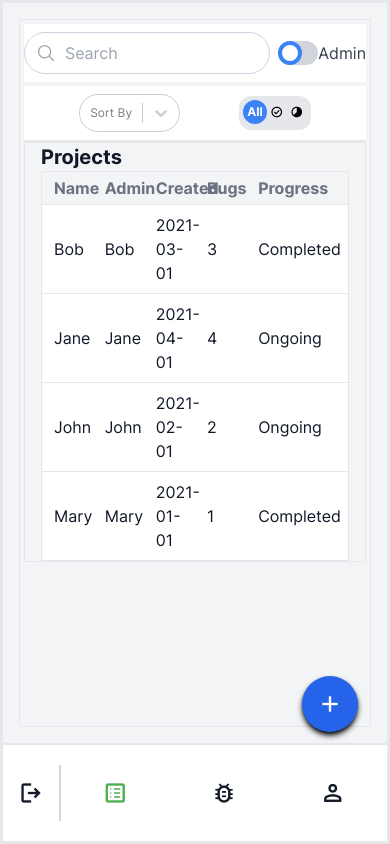
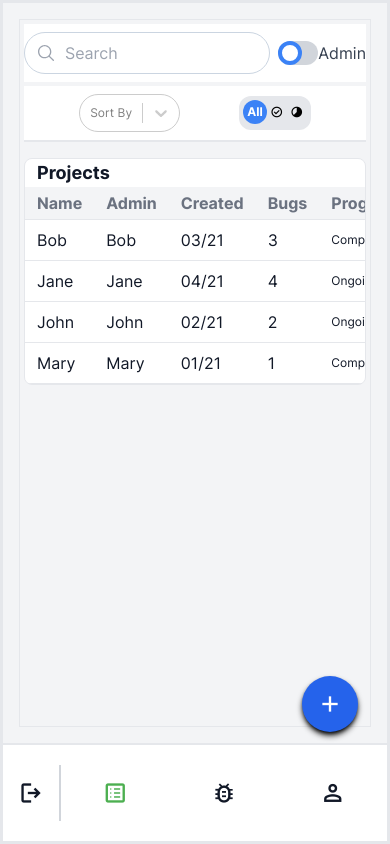
Before and after one commit to Yagi91/Bug-spy, a React (Create React App) app: page /projects in a window 390 px wide. Built offline with nearby package versions, Linux system fonts and the light colour scheme.

Commit message:
Adjust table size for various screen sizes

```diff
--- a/src/features/projects/listProjects.tsx
+++ b/src/features/projects/listProjects.tsx
@@ -20,10 +20,28 @@ export default function ListProjects({ projects, floatingButton }: Props) {
     navigate(`/projects/${name}`);
   };
 
+  function formatDate(date: Date) {
+    let day: string | number = date.getDate();
+    let month: string | number = date.getMonth() + 1;
+    let year: string | number = date.getFullYear();
+
+    // Add leading zeros to the day and month digits if they are less than 10.
+    if (day < 10) {
+      day = "0" + day;
+    }
+    if (month < 10) {
+      month = "0" + month;
+    }
+    year = year.toString().substr(-2); // 2021 => 21
+
+    // return `${day}/${month}/${year}`;
+    return `${month}/${year}`;
+  }
+
   return (
-    <div className="border px-4 text-neutral-900">
-      <h1 className="text-left text-xl font-bold">Projects</h1>
-      <table className="w-full table-fixed border bg-white">
+    <div className="mt-4 overflow-x-scroll rounded-lg border bg-white text-neutral-900 sm:overflow-hidden">
+      <table className="w-full table-auto lg:table-fixed">
+        <caption className="px-3 text-left text-lg font-bold">Projects</caption>
         <thead>
           <tr className="w-full  border-b bg-neutral-100 text-neutral-500 ">
             <th className="px-3 py-1 text-left">Name</th>
@@ -32,19 +50,40 @@ export default function ListProjects({ projects, floatingButton }: Props) {
             <th className="px-3 py-1 text-left">Bugs</th>
             <th className="px-3 py-1 text-left">Progress</th>
             {/* The empty th makes the bg color span the full width */}
-            <th>{""}</th>
+            <th className="hidden lg:table-cell">{""}</th>
           </tr>
         </thead>
         <tbody>
-          {projects.map((project) => (
+          {
+            projects.map((project) => {
+              // let Created={formatDate(new Date(project.Created))};
+              let projectDate = formatDate(new Date(project.Created));
+              // project.Created = projectDate;
+              return (
+                <>
                   <ProjectsCard
                     key={project.name}
                     {...project}
+                    Created={projectDate}
                     handleClick={(e) => {
                       handleClick(e, project.name);
                     }}
                   />
-          ))}
+                </>
+              );
+            })
+
+            // projects.map((project) => (
+            //     // Created={formatDate(new Date(project.date))}
+            //   <ProjectsCard
+            //     key={project.name}
+            //     {...project}
+            //     handleClick={(e) => {
+            //       handleClick(e, project.name);
+            //     }}
+            //   />
+            // ))
+          }
         </tbody>
       </table>
       {floatingButton}
--- a/src/features/projects/projectCard.tsx
+++ b/src/features/projects/projectCard.tsx
@@ -29,12 +29,12 @@ export default function ProjectsCard({
       <td className="px-3 py-2 text-left">{admin}</td>
       <td className="px-3 py-2 text-left">{Created}</td>
       <td className="px-3 py-2 text-left">{bugs}</td>
-      <td className="px-3 py-2 text-left">{progress}</td>
+      <td className="px-3 py-2 text-left text-xs sm:text-base">{progress}</td>
       <td
         onClick={(e) => {
           if (typeof handleEdit === "function") return handleEdit(e);
         }}
-        className="hidden justify-end px-1 py-2 sm:flex"
+        className="hidden justify-end px-1 py-2 lg:flex"
       >
         <button className="btn-primary flex h-10 w-[87px] items-center justify-around p-2">
           <span className="material-symbols-outlined line block -translate-y-0.5 ">
```
Lines whose indentation alone changed are shown as unchanged.
